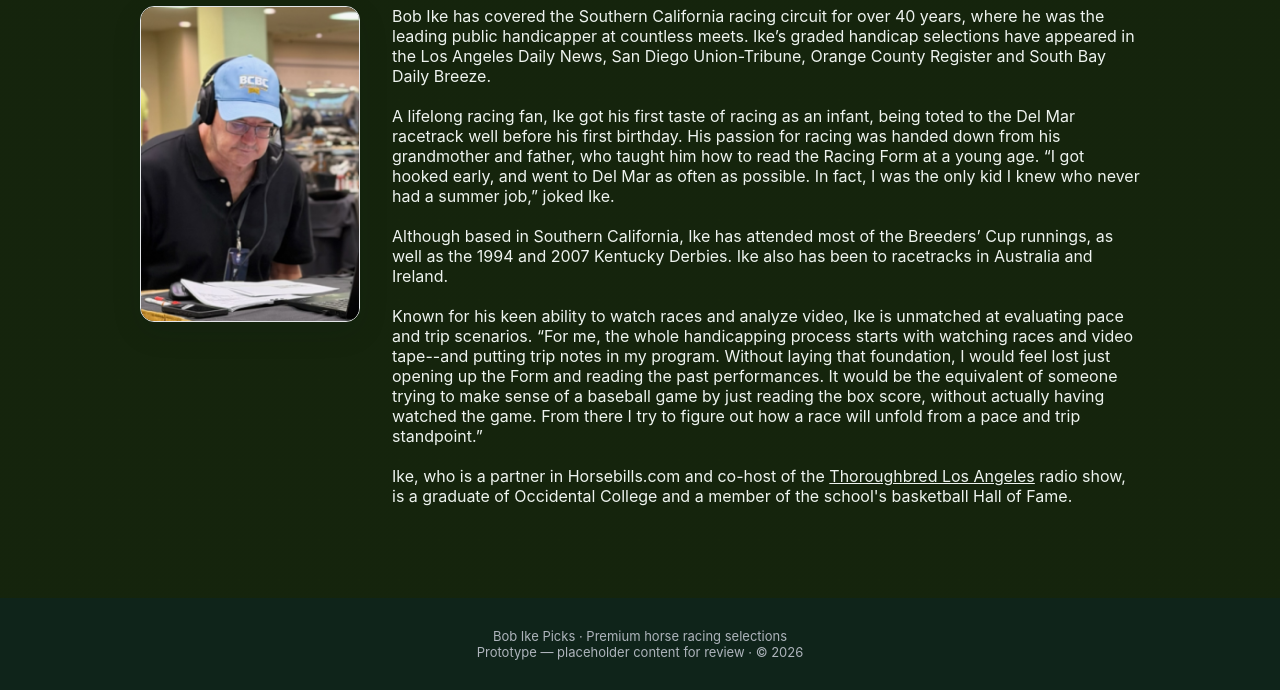
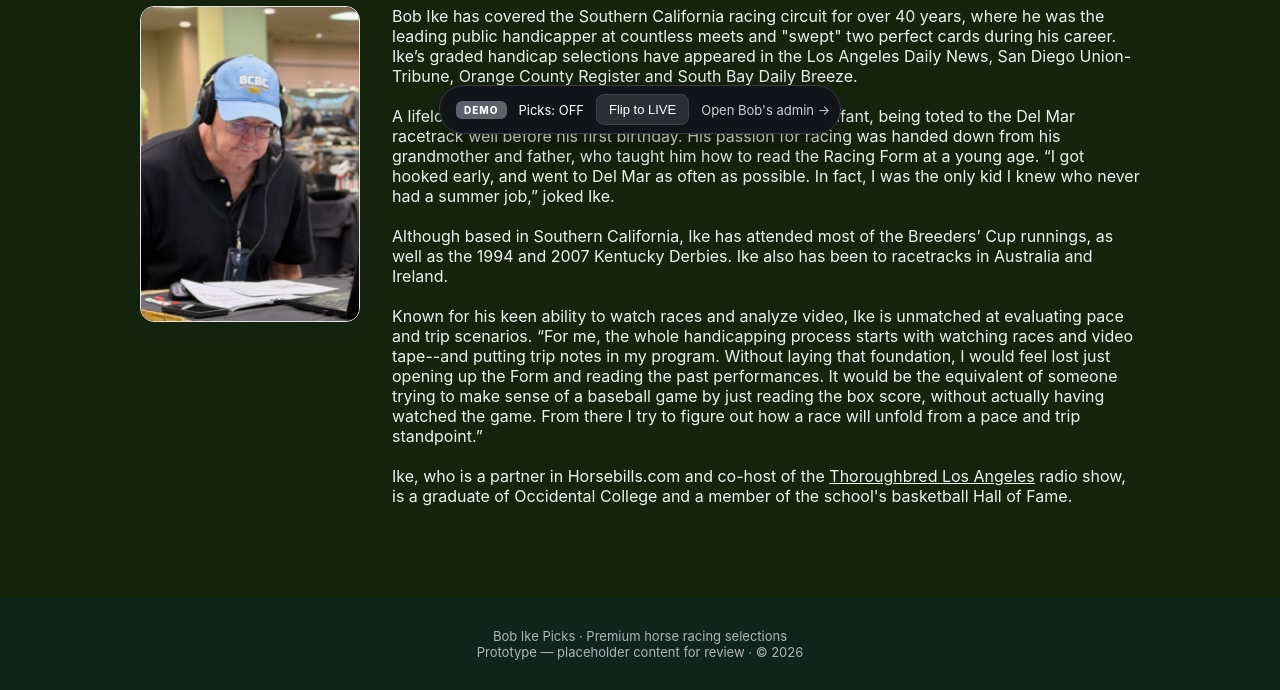
Before and after one commit to BobIkePicks-Admin/bobikepicks.com, a website: page index.html in a window 1280 px wide. Shown: the part 650-1340 px from the top of the page. Drawn offline with Linux system fonts and the light colour scheme; no server answers.

Commit message:
Add files via upload

```diff
--- a/index.html
+++ b/index.html
@@ -23,7 +23,7 @@
         <div class="eyebrow">Trusted by serious horseplayers</div>
         <h1>The premier SoCal handicapper</h1>
         <p class="lead">
-          Bob Ike has covered the Southern California racing circuit for over 40 years, where he was the leading public handicapper at countless meets
+          Bob Ike has covered the Southern California racing circuit for over 40 years, where he was the leading public handicapper at countless meets.
         </p>
         <div class="trust-row">
           <div class="stat"><div class="num">$10</div><div class="lbl">Per card, featuring full-card selections, 3 Best Play races with betting strategy, and a Pick 5 ticket<br><br><i  style="text-transform: none;">Selections available on Saturdays, Sundays and holiday Mondays after 9:00 a.m. PT</i></div></div>
@@ -50,7 +50,7 @@
           <label class="fld" for="email">Where should we send the PDF?</label>
           <input type="email" id="email" placeholder="you@email.com" />
           <div style="height:12px"></div>
-          <button class="btn btn-paypal" id="payBtn"><i>Pay<b>Pal</b></i> &nbsp;— Pay $10</button>
+          <button onclick="window.location.href='https://www.paypal.com/webapps/hermes?token=45W72553TX6191536&useraction=commit&wpsFlowRedirectToXorouterSkipHermesStartTime=1782868953208&flowType=WPS&mfid=1782868952968_f76669014b70b'" class="btn btn-paypal" id="payBtn"><i>Pay<b>Pal</b></i> &nbsp;— Pay $10</button>
           <p class="fineprint">🔒 Secure checkout via PayPal · pay with PayPal or any card</p>
         </div>
 
@@ -77,7 +77,7 @@
       <figure class="meet-photo">
         <img src="assets/John_and_Bob.png" alt="Bob Ike at the track" />
       </figure>
-      <p class="sub">Bob Ike has covered the Southern California racing circuit for over 40 years, where he was the leading public handicapper at countless meets. Ike’s graded handicap selections have appeared in the Los Angeles Daily News, San Diego Union-Tribune, Orange County Register and South Bay Daily Breeze.
+      <p class="sub">Bob Ike has covered the Southern California racing circuit for over 40 years, where he was the leading public handicapper at countless meets and "swept" two perfect cards during his career. Ike’s graded handicap selections have appeared in the Los Angeles Daily News, San Diego Union-Tribune, Orange County Register and South Bay Daily Breeze.
 	  <br><br>
 	  A lifelong racing fan, Ike got his first taste of racing as an infant, being toted to the Del Mar racetrack well before his first birthday. His passion for racing was handed down from his grandmother and father, who taught him how to read the Racing Form at a young age. “I got hooked early, and went to Del Mar as often as possible. In fact, I was the only kid I knew who never had a summer job,” joked Ike.
 	  <br><br>
@@ -97,8 +97,17 @@
     </div>
   </footer>
 
+  <!-- DEMO TOOLBAR (not part of the real site) -->
+  <div class="demo-bar">
+    <span class="tag">Demo</span>
+    <span id="demoStatusLabel">Picks: OFF</span>
+    <button id="demoToggle">Flip to LIVE</button>
+    <a href="admin.html">Open Bob's admin →</a>
+  </div>
+
   <div class="toast" id="toast"></div>
 
+  <script src="assets/state.js"></script>
   <script src="assets/store.js"></script>
 </body>
 </html>
```
